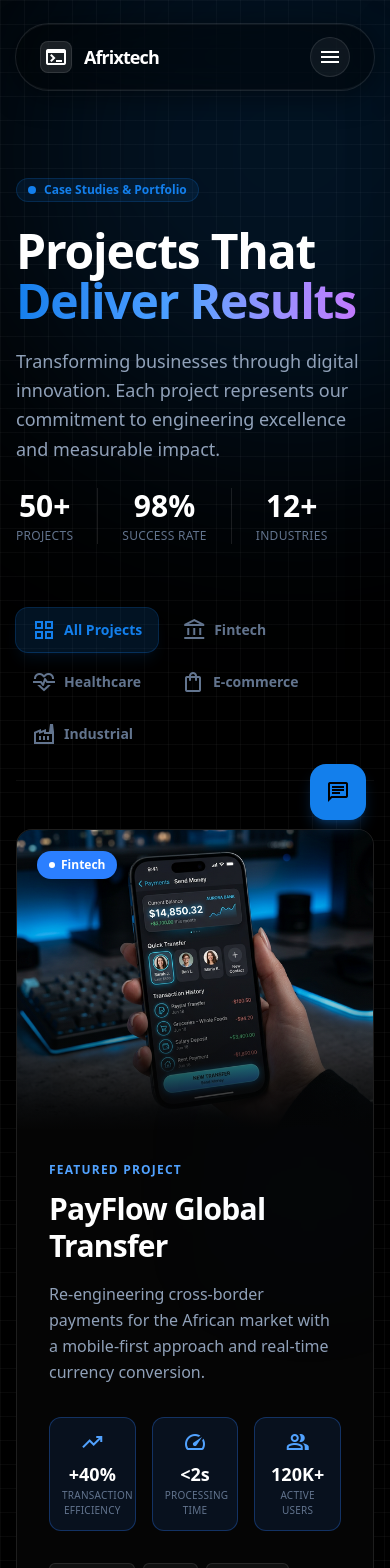
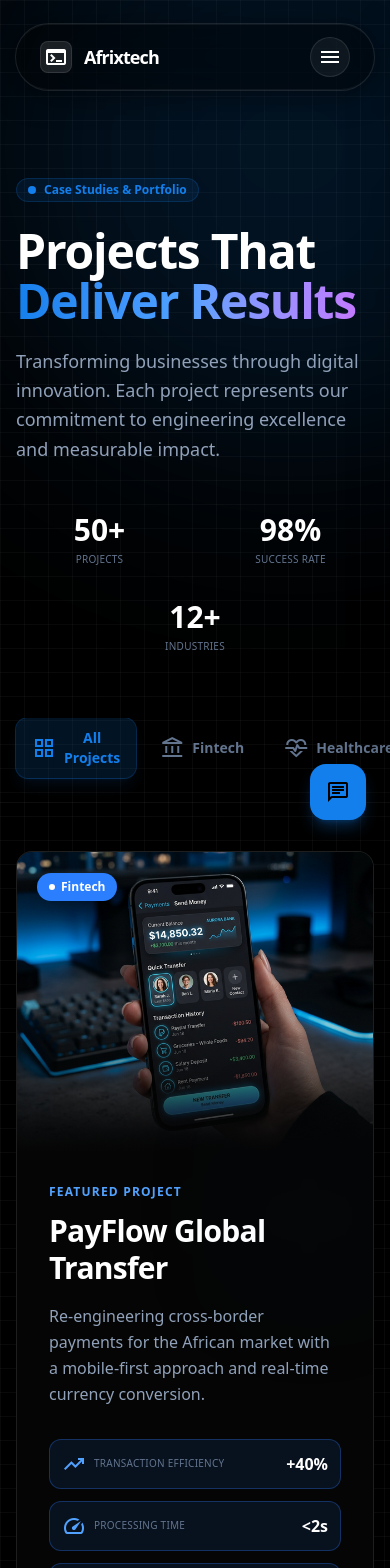
Before and after one commit to afritechx-ux/afritechx1, a Next.js app: page /case-studies-portfolio in a window 390 px wide. Shown: the top 1568 px of the page. Built offline with nearby package versions, Linux system fonts and the light colour scheme.

Commit message:
chore: optimize mobile responsiveness on company and customers pages

```diff
--- a/src/app/about-team-profile/page.tsx
+++ b/src/app/about-team-profile/page.tsx
@@ -120,7 +120,7 @@ function TimelineItem({ item, index }: { item: typeof timeline[0]; index: number
   return (
     <div className="relative flex flex-col md:flex-row items-start md:items-center justify-between w-full group mb-16 last:mb-0">
       {/* Left content */}
-      <div className={`md:w-5/12 ${isLeft ? 'md:text-right md:pr-12' : 'md:pr-12 hidden md:block'} order-2 md:order-1`}>
+      <div className={`md:w-5/12 ${isLeft ? 'md:text-right md:pr-12 pl-12 md:pl-0 pt-1 pb-4 md:py-0' : 'md:pr-12 hidden md:block'} order-2 md:order-1`}>
         {isLeft && (
           <div className="group/card">
             <div className="inline-flex items-center gap-2 px-3 py-1 rounded-full bg-primary/10 border border-primary/20 mb-3">
@@ -154,7 +154,7 @@ function TimelineItem({ item, index }: { item: typeof timeline[0]; index: number
 
       {/* Mobile-only content for right-sided items */}
       {!isLeft && (
-        <div className="md:hidden order-2 pl-12">
+        <div className="md:hidden order-2 pl-12 pt-1 pb-4">
           <div className="inline-flex items-center gap-2 px-3 py-1 rounded-full bg-primary/10 border border-primary/20 mb-3">
             <span className="material-symbols-outlined text-primary text-sm">{item.icon}</span>
             <span className="text-primary font-black text-sm">{item.year}</span>
@@ -249,15 +249,15 @@ export default function AfrixtechAboutTeamProfile() {
                   <p className="text-slate-400 text-lg leading-relaxed max-w-lg">
                     We are a collective of engineers, designers, and strategists obsessed with building scalable software that solves real-world problems.
                   </p>
-                  <div className="flex gap-4">
+                  <div className="flex flex-col sm:flex-row gap-4 w-full sm:w-auto mt-4 md:mt-0">
                     <Link
-                      className="inline-flex h-13 items-center justify-center rounded-xl bg-primary px-8 py-3.5 text-sm font-bold text-white shadow-lg shadow-primary/25 hover:shadow-primary/40 hover:bg-primary/90 transition-all duration-300"
+                      className="inline-flex h-13 items-center justify-center rounded-xl bg-primary px-8 py-3.5 text-sm font-bold text-white shadow-lg shadow-primary/25 hover:shadow-primary/40 hover:bg-primary/90 transition-all duration-300 w-full sm:w-auto"
                       href="/careers-open-roles"
                     >
                       Join Our Team
                     </Link>
                     <Link
-                      className="inline-flex h-13 items-center justify-center rounded-xl border border-white/10 bg-white/5 px-8 py-3.5 text-sm font-bold text-white hover:bg-white/10 transition-all duration-300"
+                      className="inline-flex h-13 items-center justify-center rounded-xl border border-white/10 bg-white/5 px-8 py-3.5 text-sm font-bold text-white hover:bg-white/10 transition-all duration-300 w-full sm:w-auto"
                       href="#story"
                     >
                       Read Our Story
@@ -288,14 +288,14 @@ export default function AfrixtechAboutTeamProfile() {
             </section>
 
             {/* ═══ Stats Bar ═══ */}
-            <section className="grid grid-cols-2 md:grid-cols-4 gap-6 py-12 border-y border-white/5 my-16">
+            <section className="grid grid-cols-2 md:grid-cols-4 gap-8 md:gap-6 py-12 border-y border-white/5 my-16">
               {stats.map((stat) => (
                 <div key={stat.label} className="flex flex-col items-center text-center gap-2 group">
                   <div className="w-10 h-10 rounded-xl bg-primary/10 flex items-center justify-center text-primary mb-1 group-hover:scale-110 transition-transform duration-300">
                     <span className="material-symbols-outlined text-lg">{stat.icon}</span>
                   </div>
                   <h3 className="text-3xl md:text-4xl font-black text-white tracking-tight">{stat.value}</h3>
-                  <p className="text-xs font-bold text-slate-600 uppercase tracking-widest">{stat.label}</p>
+                  <p className="text-[10px] md:text-xs font-bold text-slate-600 uppercase tracking-widest">{stat.label}</p>
                 </div>
               ))}
             </section>
--- a/src/app/case-studies-portfolio/page.tsx
+++ b/src/app/case-studies-portfolio/page.tsx
@@ -142,12 +142,14 @@ function FeaturedCard({ study }: { study: typeof caseStudies[0] }) {
           </p>
 
           {/* Stats row */}
-          <div className="grid grid-cols-3 gap-4 mb-8">
+          <div className="grid grid-cols-1 sm:grid-cols-3 gap-3 mb-8">
             {study.stats.map((stat) => (
-              <div key={stat.label} className={`rounded-xl ${study.accentBg} border ${study.accentBorder} p-3 text-center`}>
-                <span className={`material-symbols-outlined text-lg ${study.accentColor} mb-1`}>{stat.icon}</span>
-                <p className="text-white font-black text-lg">{stat.value}</p>
-                <p className="text-slate-500 text-[10px] font-medium uppercase tracking-wide">{stat.label}</p>
+              <div key={stat.label} className={`flex sm:block items-center justify-between sm:justify-start rounded-xl ${study.accentBg} border ${study.accentBorder} p-3 sm:text-center text-left`}>
+                <div className="flex items-center gap-2 sm:block">
+                  <span className={`material-symbols-outlined text-base sm:text-lg ${study.accentColor} mb-0 sm:mb-1 block`}>{stat.icon}</span>
+                  <p className="text-slate-500 text-[10px] font-medium uppercase tracking-wide block">{stat.label}</p>
+                </div>
+                <p className="text-white font-black text-base sm:text-lg">{stat.value}</p>
               </div>
             ))}
           </div>
@@ -285,26 +287,26 @@ export default function AfrixtechCaseStudiesPortfolio() {
                 </p>
               </div>
               {/* Aggregate stats */}
-              <div className="flex gap-6 md:gap-8">
-                <div className="text-center">
+              <div className="grid grid-cols-2 sm:flex sm:flex-nowrap gap-6 md:gap-8 mt-6 md:mt-0">
+                <div className="text-center col-span-1">
                   <p className="text-3xl font-black text-white">50+</p>
-                  <p className="text-xs text-slate-500 font-medium uppercase tracking-wide mt-1">Projects</p>
+                  <p className="text-[10px] md:text-xs text-slate-500 font-medium uppercase tracking-wide mt-1">Projects</p>
                 </div>
-                <div className="w-px bg-white/10" />
-                <div className="text-center">
+                <div className="hidden sm:block w-px bg-white/10" />
+                <div className="text-center col-span-1">
                   <p className="text-3xl font-black text-white">98%</p>
-                  <p className="text-xs text-slate-500 font-medium uppercase tracking-wide mt-1">Success Rate</p>
+                  <p className="text-[10px] md:text-xs text-slate-500 font-medium uppercase tracking-wide mt-1">Success Rate</p>
                 </div>
-                <div className="w-px bg-white/10" />
-                <div className="text-center">
+                <div className="hidden sm:block w-px bg-white/10" />
+                <div className="text-center col-span-2 sm:col-span-1 mt-2 sm:mt-0">
                   <p className="text-3xl font-black text-white">12+</p>
-                  <p className="text-xs text-slate-500 font-medium uppercase tracking-wide mt-1">Industries</p>
+                  <p className="text-[10px] md:text-xs text-slate-500 font-medium uppercase tracking-wide mt-1">Industries</p>
                 </div>
               </div>
             </div>
 
             {/* Filter tabs */}
-            <div className="flex flex-wrap gap-2 mb-12 pb-6 border-b border-white/5">
+            <div className="flex overflow-x-auto gap-2 mb-12 pb-6 border-b border-white/5 snap-x [&::-webkit-scrollbar]:hidden [-ms-overflow-style:none] [scrollbar-width:none] -mx-4 px-4 sm:mx-0 sm:px-0">
               {filterTabs.map((tab) => (
                 <button
                   key={tab.label}
```
